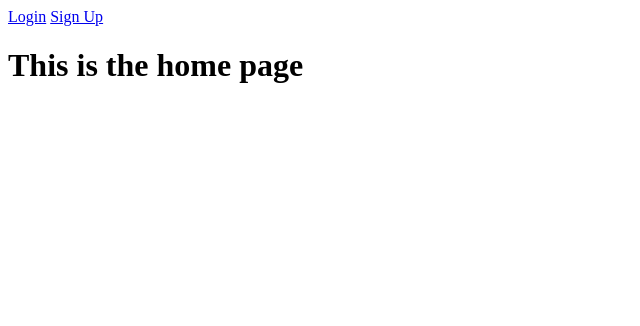
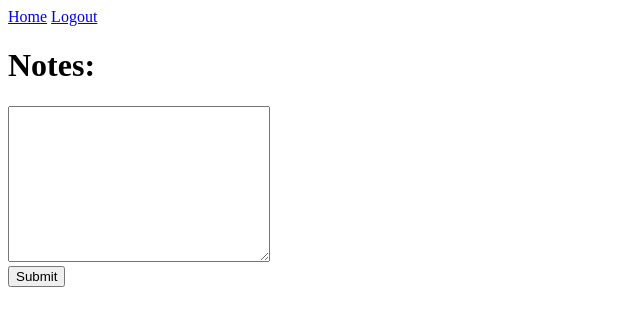
Before and after one commit to xScottishKrissx/python, a Flask app: template basicWebsite/website/templates/home.html in a window 1280 px wide. Shown: the top 326 px of the page, without its empty margins (0-640 px from the left). Run offline with Flask 2, Linux system fonts and the light colour scheme; the template is opened without the code that fills it: values that come from a table or form of the project are taken from there, others are empty; data comes from the database, SQL or seed files in the repository; both versions use the stored data as it was after the commit.

Commit message:
0.8.14 - Adding Notes

```diff
--- a/basicWebsite/website/templates/home.html
+++ b/basicWebsite/website/templates/home.html
@@ -3,5 +3,19 @@
 
 
 {% block content %}
-    <h1>This is the home page</h1>
+
+<h1>Notes:</h1>
+    <ul id="notes">
+        {% for note in user.notes %}
+            <li class="list-item">{{ note.text }}</li>
+        {%endfor%}
+    </ul>
+
+    <form action="" method="POST">
+        <textarea name="note" id="note" cols="30" rows="10" class="formControl"></textarea>
+        <div>
+            <button type="submit">Submit</button>
+        </div>
+    </form>
+
 {% endblock %}
```
Also changed, not shown: basicWebsite/website/views.py (+15 -2 lines), basicWebsite/website/database.db.
